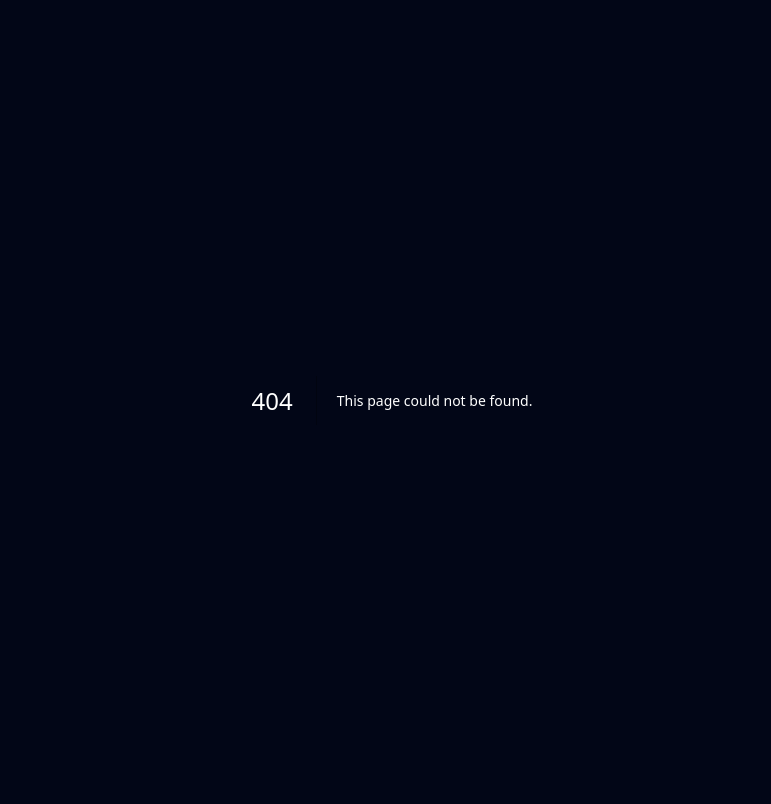
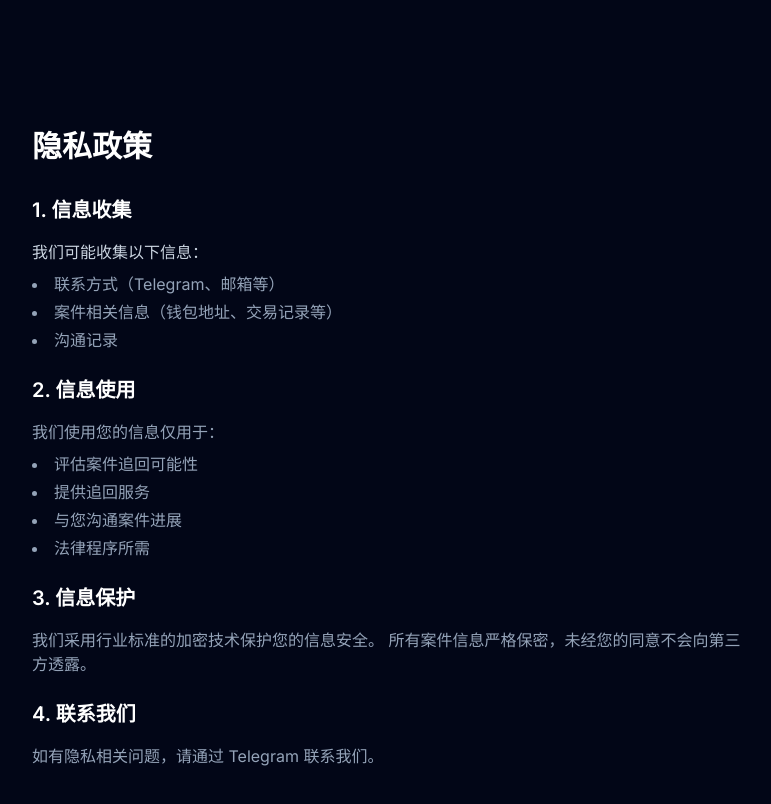
Before and after one commit to bigmobaoxiaoduo/usdtrecovery-web, a Next.js app: page /privacy in a window 1280 px wide. Before the commit this address had no page. Shown: the top 804 px of the page, without its empty margins (248-1019 px from the left). Built offline with nearby package versions, Linux system fonts and the light colour scheme.

Commit message:
feat: add Twitter contact, SEO optimization, privacy/terms pages

```diff
--- a/src/app/page.tsx
+++ b/src/app/page.tsx
@@ -308,18 +308,31 @@ export default function Home() {
             <br />
             专业的事交给专业的团队。
           </p>
+          <div className="flex flex-col sm:flex-row gap-4 justify-center mb-8">
             <a
               href="https://t.me/xi_ao_duo"
               target="_blank"
               rel="noopener noreferrer"
-            className="bg-blue-600 hover:bg-blue-500 text-white font-semibold py-4 px-10 rounded-lg transition-colors inline-flex items-center gap-2 text-lg"
+              className="bg-blue-600 hover:bg-blue-500 text-white font-semibold py-4 px-10 rounded-lg transition-colors inline-flex items-center justify-center gap-2 text-lg"
             >
               <svg className="w-6 h-6" viewBox="0 0 24 24" fill="currentColor">
                 <path d="M12 2C6.48 2 2 6.48 2 12s4.48 10 10 10 10-4.48 10-10S17.52 2 12 2zm4.64 6.8c-.15 1.58-.8 5.42-1.13 7.19-.14.75-.42 1-.68 1.03-.58.05-1.02-.38-1.58-.75-.88-.58-1.38-.94-2.23-1.5-.99-.65-.35-1.01.22-1.59.15-.15 2.71-2.48 2.76-2.69a.2.2 0 00-.05-.18c-.06-.05-.14-.03-.21-.02-.09.02-1.49.95-4.22 2.79-.4.27-.76.41-1.08.4-.36-.01-1.04-.2-1.55-.37-.63-.2-1.12-.31-1.08-.66.02-.18.27-.36.74-.55 2.92-1.27 4.86-2.11 5.83-2.51 2.78-1.16 3.35-1.36 3.73-1.36.08 0 .27.02.39.12.1.08.13.19.14.27-.01.06.01.24 0 .38z"/>
               </svg>
               Telegram 咨询
             </a>
-          <p className="mt-6 text-sm text-slate-500">
+            <a
+              href="https://x.com/thechainsec"
+              target="_blank"
+              rel="noopener noreferrer"
+              className="bg-slate-800 hover:bg-slate-700 text-white font-semibold py-4 px-10 rounded-lg border border-slate-700 transition-colors inline-flex items-center justify-center gap-2 text-lg"
+            >
+              <svg className="w-6 h-6" viewBox="0 0 24 24" fill="currentColor">
+                <path d="M18.244 2.25h3.308l-7.227 8.26 8.502 11.24H16.17l-5.214-6.817L4.99 21.75H1.68l7.73-8.835L1.254 2.25H8.08l4.713 6.231zm-1.161 17.52h1.833L7.084 4.126H5.117z"/>
+              </svg>
+              Twitter/X
+            </a>
+          </div>
+          <p className="text-sm text-slate-500">
             平均响应时间：<span className="text-slate-300">2小时内</span>
           </p>
         </div>
@@ -333,9 +346,10 @@ export default function Home() {
               © 2025 USDTRecovery. All rights reserved.
             </div>
             <div className="flex items-center gap-6 text-sm text-slate-500">
-              <a href="#" className="hover:text-slate-300 transition-colors">隐私政策</a>
-              <a href="#" className="hover:text-slate-300 transition-colors">服务条款</a>
-              <a href="#" className="hover:text-slate-300 transition-colors">联系我们</a>
+              <a href="/privacy" className="hover:text-slate-300 transition-colors">隐私政策</a>
+              <a href="/terms" className="hover:text-slate-300 transition-colors">服务条款</a>
+              <a href="https://t.me/xi_ao_duo" target="_blank" rel="noopener noreferrer" className="hover:text-slate-300 transition-colors">Telegram</a>
+              <a href="https://x.com/thechainsec" target="_blank" rel="noopener noreferrer" className="hover:text-slate-300 transition-colors">Twitter/X</a>
             </div>
           </div>
         </div>
--- /dev/null
+++ b/src/app/privacy/page.tsx
@@ -0,0 +1,52 @@
+import { Metadata } from 'next'
+
+export const metadata: Metadata = {
+  title: '隐私政策 | USDTRecovery',
+  description: 'USDTRecovery隐私保护政策，我们严格保护客户隐私和案件信息。',
+}
+
+export default function PrivacyPage() {
+  return (
+    <main className="min-h-screen bg-slate-950 pt-32 pb-20">
+      <div className="max-w-3xl mx-auto px-6">
+        <h1 className="text-3xl font-bold mb-8">隐私政策</h1>
+
+        <div className="space-y-6 text-slate-300">
+          <section>
+            <h2 className="text-xl font-semibold mb-4 text-white">1. 信息收集</h2>
+            <p>我们可能收集以下信息：</p>
+            <ul className="list-disc list-inside mt-2 space-y-1 text-slate-400">
+              <li>联系方式（Telegram、邮箱等）</li>
+              <li>案件相关信息（钱包地址、交易记录等）</li>
+              <li>沟通记录</li>
+            </ul>
+          </section>
+
+          <section>
+            <h2 className="text-xl font-semibold mb-4 text-white">2. 信息使用</h2>
+            <p className="text-slate-400">我们使用您的信息仅用于：</p>
+            <ul className="list-disc list-inside mt-2 space-y-1 text-slate-400">
+              <li>评估案件追回可能性</li>
+              <li>提供追回服务</li>
+              <li>与您沟通案件进展</li>
+              <li>法律程序所需</li>
+            </ul>
+          </section>
+
+          <section>
+            <h2 className="text-xl font-semibold mb-4 text-white">3. 信息保护</h2>
+            <p className="text-slate-400">
+              我们采用行业标准的加密技术保护您的信息安全。
+              所有案件信息严格保密，未经您的同意不会向第三方透露。
+            </p>
+          </section>
+
+          <section>
+            <h2 className="text-xl font-semibold mb-4 text-white">4. 联系我们</h2>
+            <p className="text-slate-400">如有隐私相关问题，请通过 Telegram 联系我们。</p>
+          </section>
+        </div>
+      </div>
+    </main>
+  )
+}
--- a/src/app/sitemap.ts
+++ b/src/app/sitemap.ts
@@ -1,21 +1,23 @@
-import type { MetadataRoute } from 'next'
+import { MetadataRoute } from 'next'
 
 export default function sitemap(): MetadataRoute.Sitemap {
+  const baseUrl = 'https://usdtrecovery.xyz'
+
   return [
     {
-      url: 'https://usdtrecovery.xyz',
+      url: baseUrl,
       lastModified: new Date(),
       changeFrequency: 'daily',
-      priority: 1.0,
+      priority: 1,
     },
     {
-      url: 'https://usdtrecovery.xyz/about',
+      url: `${baseUrl}/about`,
       lastModified: new Date(),
       changeFrequency: 'weekly',
       priority: 0.8,
     },
     {
-      url: 'https://usdtrecovery.xyz/blog',
+      url: `${baseUrl}/blog`,
       lastModified: new Date(),
       changeFrequency: 'daily',
       priority: 0.9,
--- /dev/null
+++ b/src/app/terms/page.tsx
@@ -0,0 +1,53 @@
+import { Metadata } from 'next'
+
+export const metadata: Metadata = {
+  title: '服务条款 | USDTRecovery',
+  description: 'USDTRecovery服务条款，了解我们的服务范围和责任限制。',
+}
+
+export default function TermsPage() {
+  return (
+    <main className="min-h-screen bg-slate-950 pt-32 pb-20">
+      <div className="max-w-3xl mx-auto px-6">
+        <h1 className="text-3xl font-bold mb-8">服务条款</h1>
+
+        <div className="space-y-6 text-slate-300">
+          <section>
+            <h2 className="text-xl font-semibold mb-4 text-white">1. 服务范围</h2>
+            <p className="text-slate-400">我们提供以下服务：</p>
+            <ul className="list-disc list-inside mt-2 space-y-1 text-slate-400">
+              <li>区块链资产追踪与分析</li>
+              <li>司法协助与法律支持</li>
+              <li>交易所沟通与资产冻结</li>
+              <li>案件评估与咨询</li>
+            </ul>
+          </section>
+
+          <section>
+            <h2 className="text-xl font-semibold mb-4 text-white">2. 成功率说明</h2>
+            <p className="text-slate-400">
+              我们展示的成功率和案例数据基于历史案件统计，不代表对您案件的承诺。
+              每个案件的具体情况不同，追回结果可能有所差异。
+            </p>
+          </section>
+
+          <section>
+            <h2 className="text-xl font-semibold mb-4 text-white">3. 费用说明</h2>
+            <p className="text-slate-400">
+              具体服务费用根据案件复杂程度确定。
+              部分服务采用"成功收费"模式，具体条款将在服务协议中明确。
+            </p>
+          </section>
+
+          <section>
+            <h2 className="text-xl font-semibold mb-4 text-white">4. 责任限制</h2>
+            <p className="text-slate-400">
+              我们尽力提供专业服务，但不保证所有案件都能成功追回资产。
+              客户应理解区块链资产的匿名性和不可逆性带来的挑战。
+            </p>
+          </section>
+        </div>
+      </div>
+    </main>
+  )
+}
```
Also changed, not shown: public/robots.txt. Lines whose indentation alone changed are shown as unchanged.
